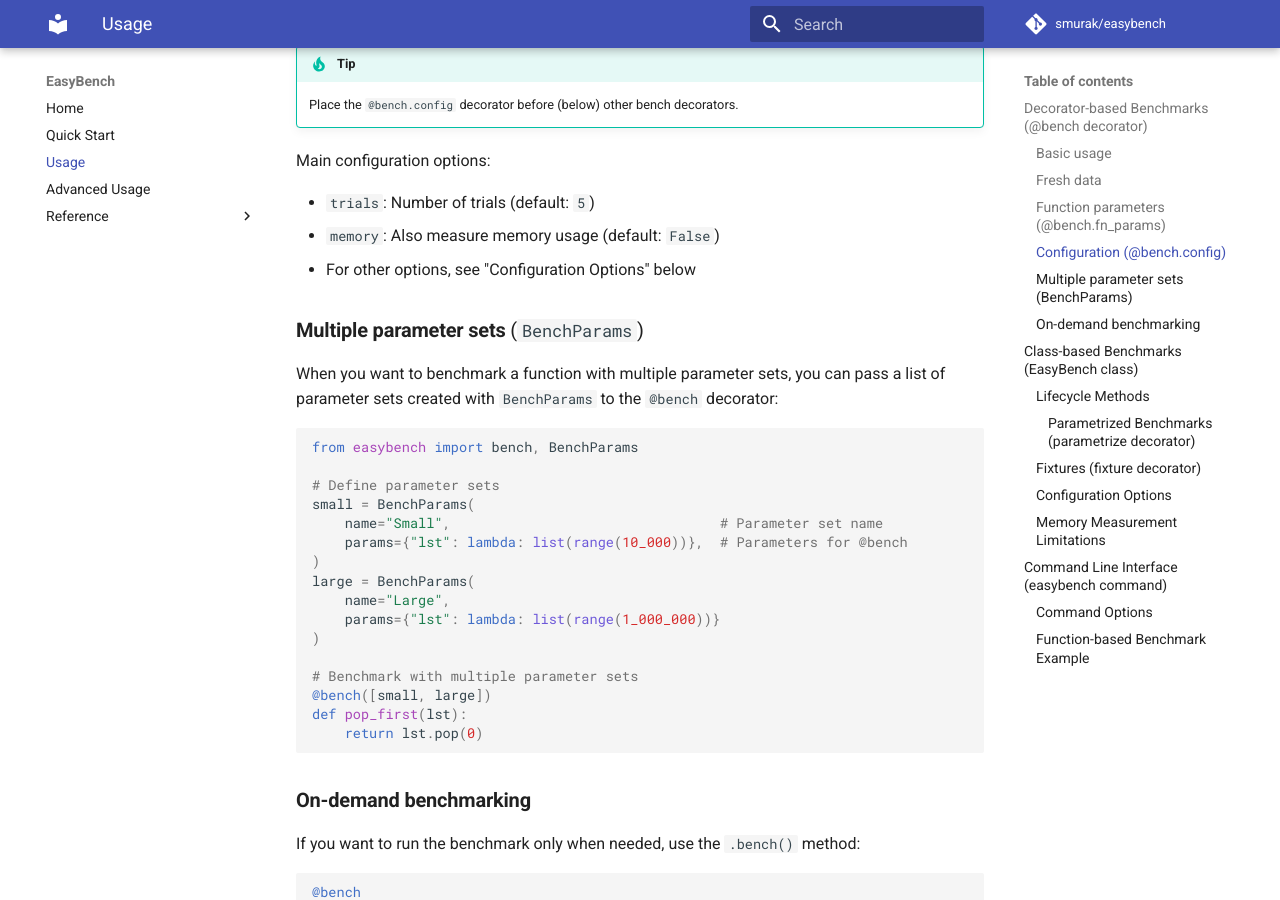
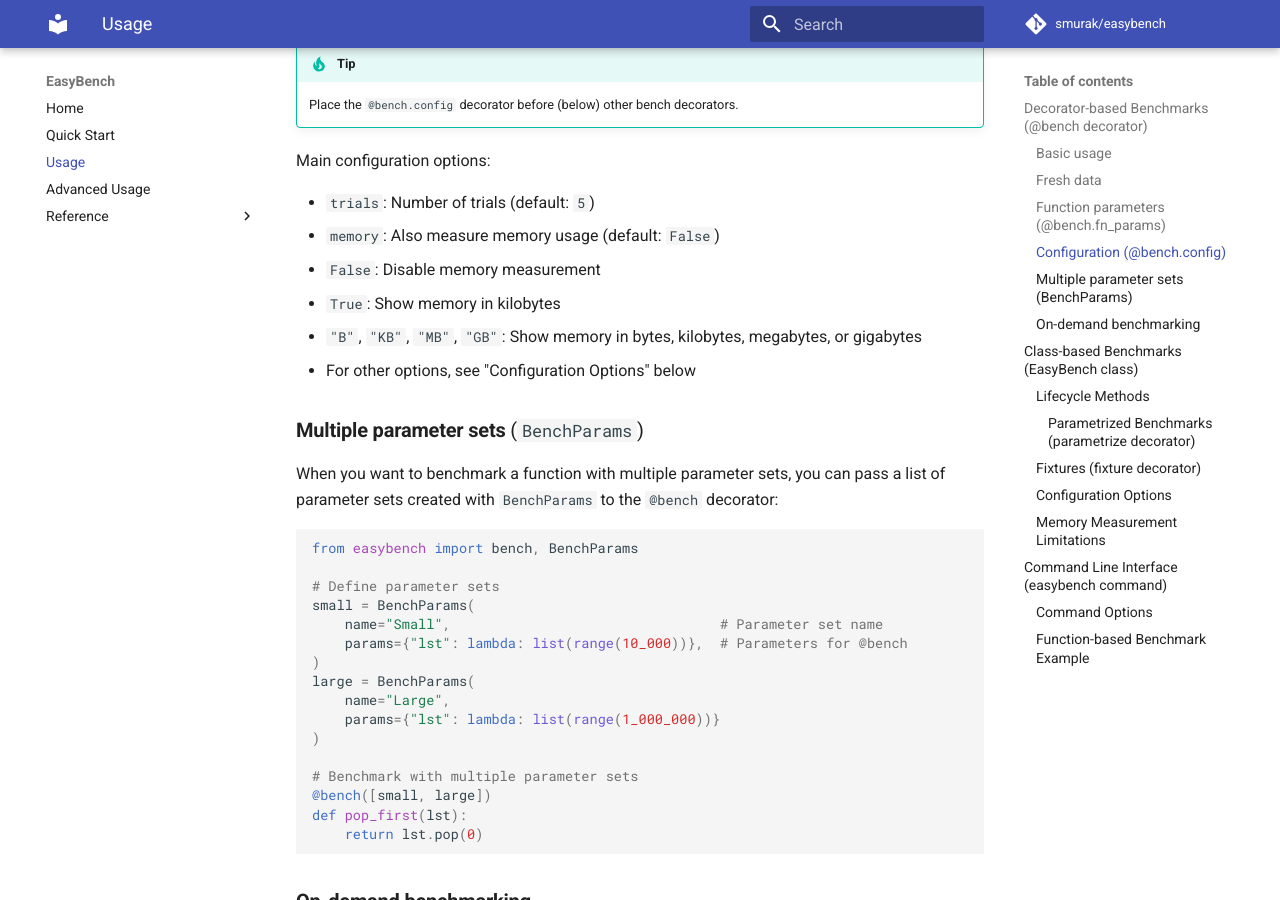
Before and after one commit to smurak/easybench, an MkDocs documentation site: the page built from docs/usage.md, in a window 1280 px wide and 900 px high, scrolled down 1270 px. Built offline with MkDocs 1.6.1 and Material for MkDocs 9.7.7, drawn with Linux system fonts in a browser that asks for light colours; comment, search, counter and statistics services are not loaded; some of the changed text lies outside the part shown.

Commit message:
docs: update memory configuration options in README files

```diff
--- a/docs/usage.md
+++ b/docs/usage.md
@@ -64,6 +64,9 @@
 
 * `trials`: Number of trials (default: `5`)
 * `memory`: Also measure memory usage (default: `False`)
+  * `False`: Disable memory measurement
+  * `True`: Show memory in kilobytes
+  * `"B"`, `"KB"`, `"MB"`, `"GB"`: Show memory in bytes, kilobytes, megabytes, or gigabytes
 * For other options, see "Configuration Options" below
 
 ### **Multiple parameter sets** (`BenchParams`)
@@ -274,7 +277,7 @@
         trials=5,            # Number of trials
         sort_by="avg",       # Sort criterion
         reverse=False,       # Sort order (False=ascending, True=descending)
-        memory=True,         # Enable memory measurement
+        memory=True,         # Enable memory measurement (True or "B"/"KB"/"MB"/"GB")
         color=True,          # Use color output in results
         show_output=False,   # Display function return values
         reporters=[]         # Custom reporters (see explanation below)
```
Also changed, not shown: README-pypi.md (+5 -2 lines), README.md (+5 -2 lines), README_ja.md (+5 -2 lines), docs/advanced.md (+1 -0 lines).
